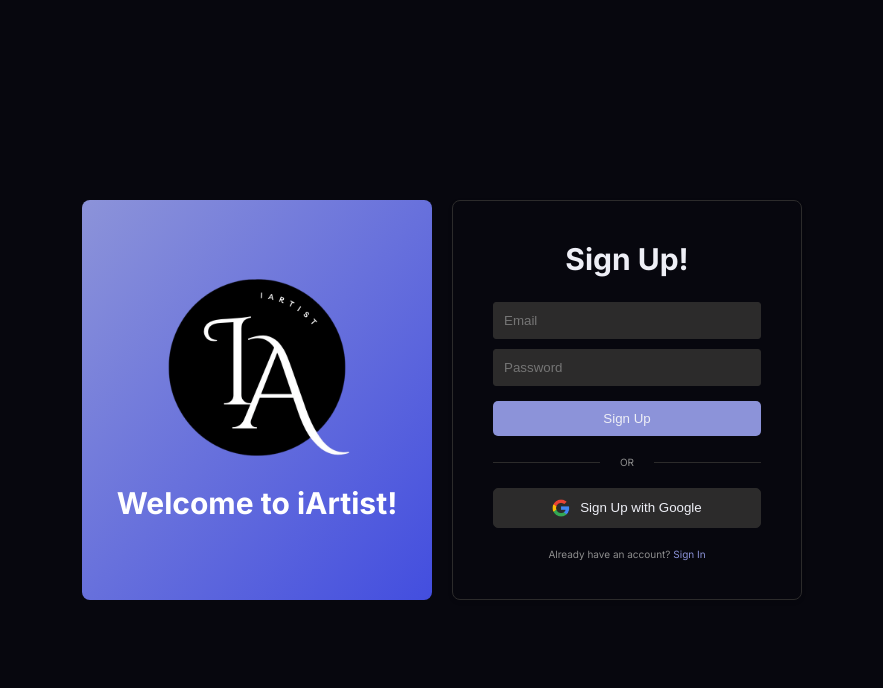
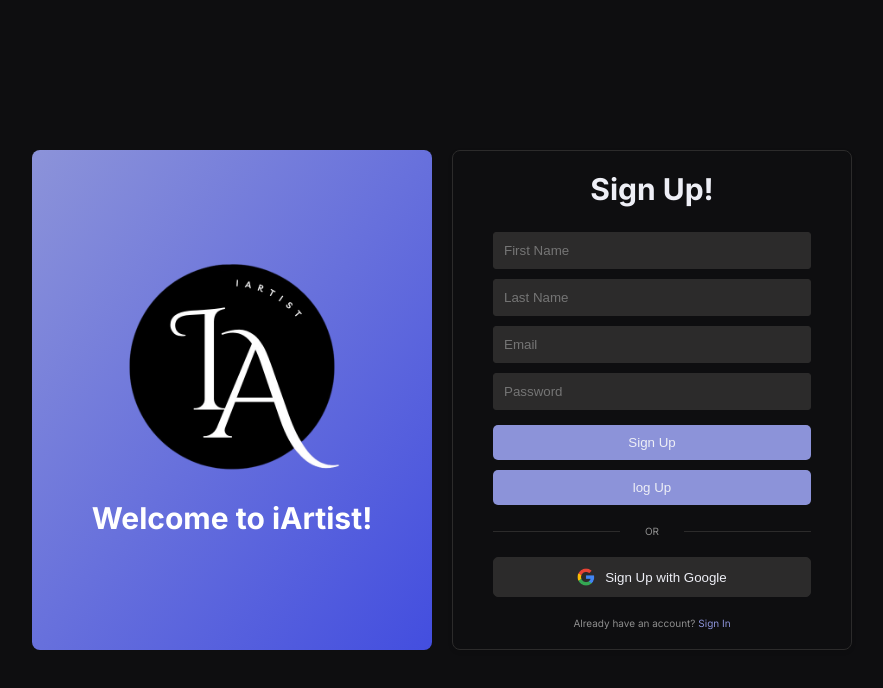
Before and after one commit to schrodinger41/iArtist, a React (Vite) app: page /register in a window 1280 px wide. Shown: the top 688 px of the page, without its empty margins (198-1081 px from the left). Built offline with nearby package versions, Linux system fonts and the light colour scheme.

Commit message:
log in and register fully functional and redirects to home page

```diff
--- a/src/App.jsx
+++ b/src/App.jsx
@@ -12,6 +12,7 @@
           {/* <Route index element={<Register />} /> */}
           <Route path="register" element={<Register />} />
           <Route path="login" element={<Login />} />
+          <Route path="home" element={<HomePage />} />
         </Routes>
       </BrowserRouter>
     </>
--- a/src/index.css
+++ b/src/index.css
@@ -3,7 +3,7 @@
 :root {
   /*==========COLORS==========*/
   --text-color: #eeeff6;
-  --background: #07070e;
+  --background: #0e0e10;
   --container-color: hsl(0, 1%, 17%);
   --primary-color: #8c93d9;
   --secondary-color: #222a87;
--- a/src/pages/homePage/HomePage.jsx
+++ b/src/pages/homePage/HomePage.jsx
@@ -1,8 +1,21 @@
 import React from "react";
+import { auth, googleProvider, db } from "../../config/firebase";
+import { signOut } from "firebase/auth";
 import "./homepage.css";
-
+const logout = async () => {
+  try {
+    await signOut(auth);
+    window.location.href = "/login";
+  } catch (error) {
+    console.error("Error logging out:", error);
+  }
+};
 const HomePage = () => {
-  return <div>HomePage</div>;
+  return (
+    <button className="button" type="button" onClick={logout}>
+      log out
+    </button>
+  );
 };
 
 export default HomePage;
--- a/src/pages/loginPage/LoginPage.jsx
+++ b/src/pages/loginPage/LoginPage.jsx
@@ -1,10 +1,6 @@
 import React, { useState } from "react";
 import { auth, googleProvider } from "../../config/firebase";
-import {
-  createUserWithEmailAndPassword,
-  signInWithPopup,
-  signOut,
-} from "firebase/auth";
+import { signInWithEmailAndPassword } from "firebase/auth";
 import GoogleLogo from "../../images/googlelogo.png";
 import "./loginPage.css";
 import Icon from "../../images/icon.png";
@@ -13,16 +9,17 @@
   const [email, setEmail] = useState("");
   const [password, setPassword] = useState("");
 
-  const signIn = async () => {
-    await createUserWithEmailAndPassword(auth, email, password);
+  const logIn = async (e) => {
+    e.preventDefault();
+    try {
+      await signInWithEmailAndPassword(auth, email, password);
+      console.log("User Logged in Successfully");
+      window.location.href = "/home";
+    } catch (error) {}
   };
 
   const signInWithGoogle = async () => {
     await signInWithPopup(auth, googleProvider);
-  };
-
-  const logout = async () => {
-    await signOut(auth);
   };
 
   return (
@@ -37,21 +34,23 @@
           <input
             type="email"
             placeholder="Email"
+            className="input"
             onChange={(e) => setEmail(e.target.value)}
           />
           <input
             type="password"
             placeholder="Password"
+            className="input"
             onChange={(e) => setPassword(e.target.value)}
           />
-          <button type="button" onClick={signIn}>
+          <button className="button" type="button" onClick={logIn}>
             Sign In
           </button>
 
           <p className="or-text">OR</p>
           <button
             type="button"
-            className="google-sign-in-button"
+            className="google-sign-in-button button"
             onClick={signInWithGoogle}
           >
             <img src={GoogleLogo} alt="Google logo" />
--- a/src/pages/loginPage/loginPage.css
+++ b/src/pages/loginPage/loginPage.css
@@ -8,10 +8,10 @@
 
 .info-container,
 .login-form-container {
-  height: 50%;
+  height: 50rem;
   border-radius: 8px;
   padding: 40px;
-  width: 350px;
+  width: 40rem;
   text-align: center;
   display: flex;
   flex-direction: column;
@@ -57,7 +57,7 @@
   margin-bottom: 20px;
 }
 
-input {
+.input {
   width: 100%;
   padding: 10px;
   margin: 5px 0;
@@ -66,7 +66,7 @@
   background-color: var(--container-color);
 }
 
-button {
+.button {
   width: 100%;
   padding: 10px;
   margin-top: 10px;
--- a/src/pages/registerPage/RegisterPage.jsx
+++ b/src/pages/registerPage/RegisterPage.jsx
@@ -1,10 +1,12 @@
 import React, { useState } from "react";
-import { auth, googleProvider } from "../../config/firebase";
+import { auth, googleProvider, db } from "../../config/firebase";
 import {
   createUserWithEmailAndPassword,
   signInWithPopup,
   signOut,
 } from "firebase/auth";
+import { setDoc, doc } from "firebase/firestore";
+
 import GoogleLogo from "../../images/googlelogo.png";
 import "./registerPage.css";
 import Icon from "../../images/icon.png";
@@ -12,9 +14,26 @@
 const RegisterPage = () => {
   const [email, setEmail] = useState("");
   const [password, setPassword] = useState("");
+  const [fname, setFname] = useState("");
+  const [lname, setLname] = useState("");
 
   const signIn = async () => {
-    await createUserWithEmailAndPassword(auth, email, password);
+    try {
+      await createUserWithEmailAndPassword(auth, email, password);
+      const user = auth.currentUser;
+      console.log(user);
+      if (user) {
+        await setDoc(doc(db, "Users", user.uid), {
+          email: user.email,
+          firstName: fname,
+          lastName: lname,
+        });
+      }
+      console.log("User Registered Successfully");
+      window.location.href = "/home";
+    } catch (error) {
+      console.log(error.message);
+    }
   };
 
   const signInWithGoogle = async () => {
@@ -35,23 +54,44 @@
         <h1 className="app-logo">Sign Up!</h1>
         <form>
           <input
+            type="text"
+            placeholder="First Name"
+            onChange={(e) => setFname(e.target.value)}
+            className="input"
+            required
+          />
+          <input
+            type="text"
+            placeholder="Last Name"
+            className="input"
+            onChange={(e) => setLname(e.target.value)}
+            required
+          />
+          <input
             type="email"
             placeholder="Email"
+            className="input"
             onChange={(e) => setEmail(e.target.value)}
+            required
           />
           <input
             type="password"
             placeholder="Password"
+            className="input"
             onChange={(e) => setPassword(e.target.value)}
+            required
           />
-          <button type="button" onClick={signIn}>
+          <button className="button" type="button" onClick={signIn}>
             Sign Up
+          </button>
+          <button className="button" type="button" onClick={logout}>
+            log Up
           </button>
 
           <p className="or-text">OR</p>
           <button
             type="button"
-            className="google-sign-in-button"
+            className="google-sign-in-button button"
             onClick={signInWithGoogle}
           >
             <img src={GoogleLogo} alt="Google logo" />
--- a/src/pages/registerPage/registerPage.css
+++ b/src/pages/registerPage/registerPage.css
@@ -8,10 +8,10 @@
 
 .info-container,
 .login-form-container {
-  height: 50%;
+  height: 50rem;
   border-radius: 8px;
   padding: 40px;
-  width: 350px;
+  width: 40rem;
   text-align: center;
   display: flex;
   flex-direction: column;
@@ -61,16 +61,17 @@
   margin-bottom: 20px;
 }
 
-input {
+.input {
   width: 100%;
   padding: 10px;
   margin: 5px 0;
   border: 1px solid var(--container-color);
   border-radius: 3px;
   background-color: var(--container-color);
+  color: var(--text-color);
 }
 
-button {
+.button {
   width: 100%;
   padding: 10px;
   margin-top: 10px;
```
Also changed, not shown: src/config/firebase.js (+0 -7 lines).
